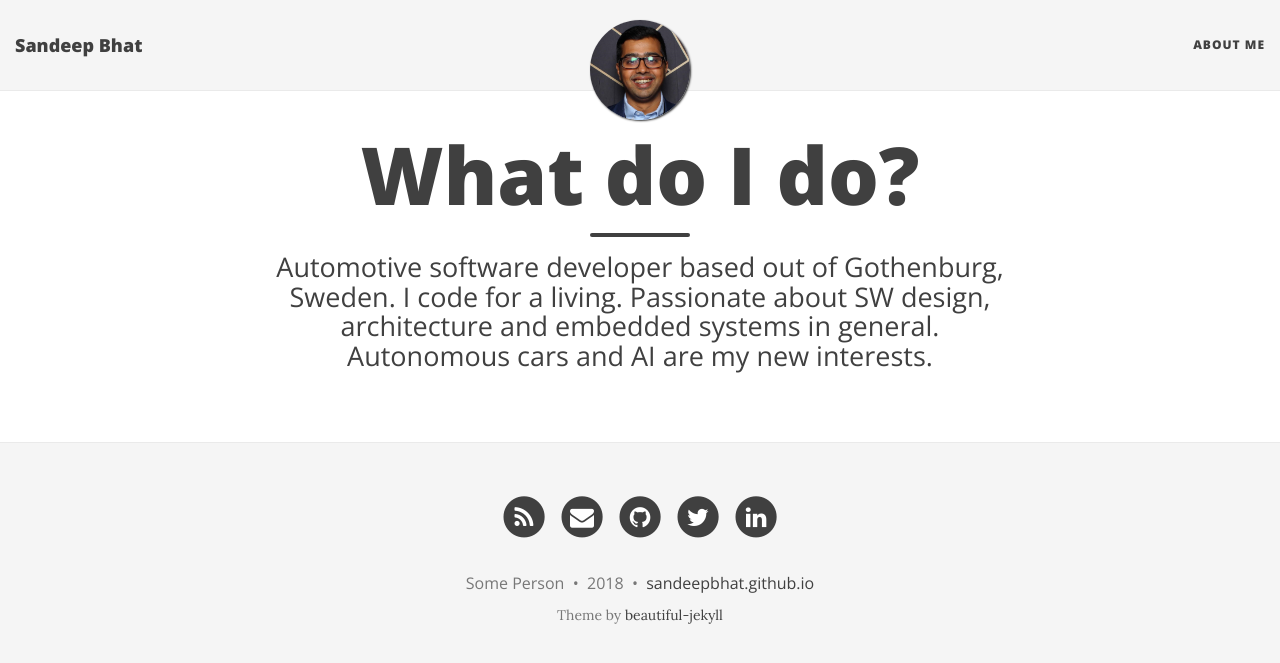
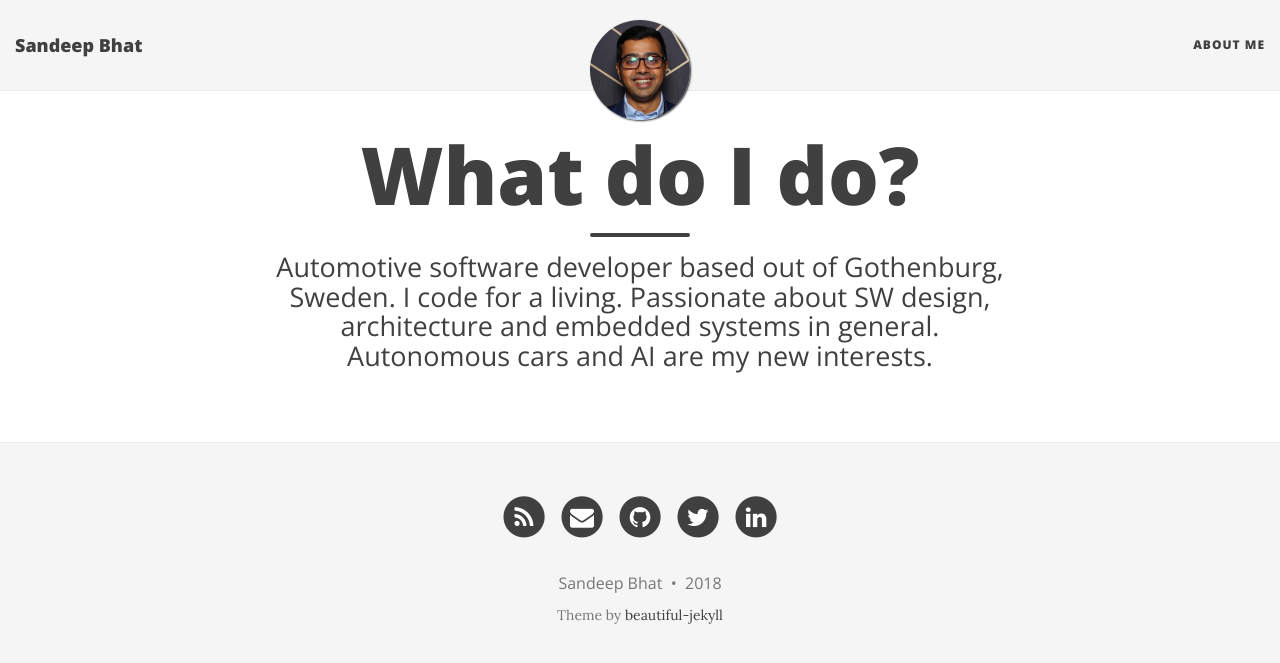
Before and after one commit to sandeepbhat/sandeepbhat.github.com, a Jekyll site: the page built from index.html, in a window 1280 px wide. Shown: the top 663 px of the page. Built offline with Jekyll 4.4.1, drawn with Linux system fonts in a browser that asks for light colours; nearby versions of some CDN libraries; the list of posts is cut into pages by our own code.

Commit message:
Update _config.yml

```diff
--- a/_config.yml
+++ b/_config.yml
@@ -59,7 +59,7 @@ footer-link-col: "#404040"
 # Change all these values or delete the ones you don't want.
 # Important: you must keep the "name" parameter, everything else you can remove
 author:
-  name: Some Person
+  name: Sandeep Bhat
 
 # Select your active Social Network Links.
 # Uncomment the links you want to show in the footer and add your information to each link.
@@ -93,7 +93,7 @@ share-links-active:
 
 # How to display the link to the website in the footer
 # Remove this if you don't want a link in the footer
-url-pretty: "sandeepbhat.github.io"  # eg. "deanattali.com/beautiful-jekyll"
+# url-pretty: "sandeepbhat.github.io"  # eg. "deanattali.com/beautiful-jekyll"
 
 # --- Web Statistics Section --- #
 
```
